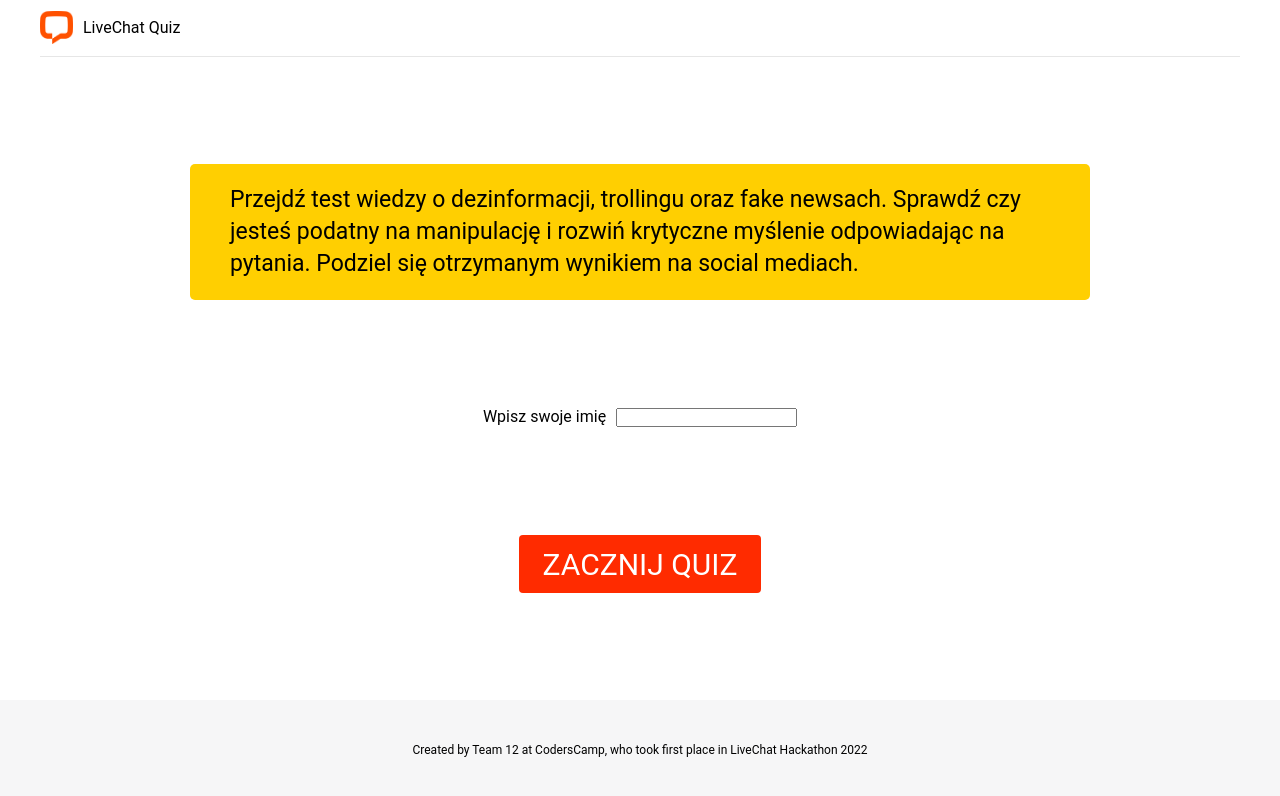
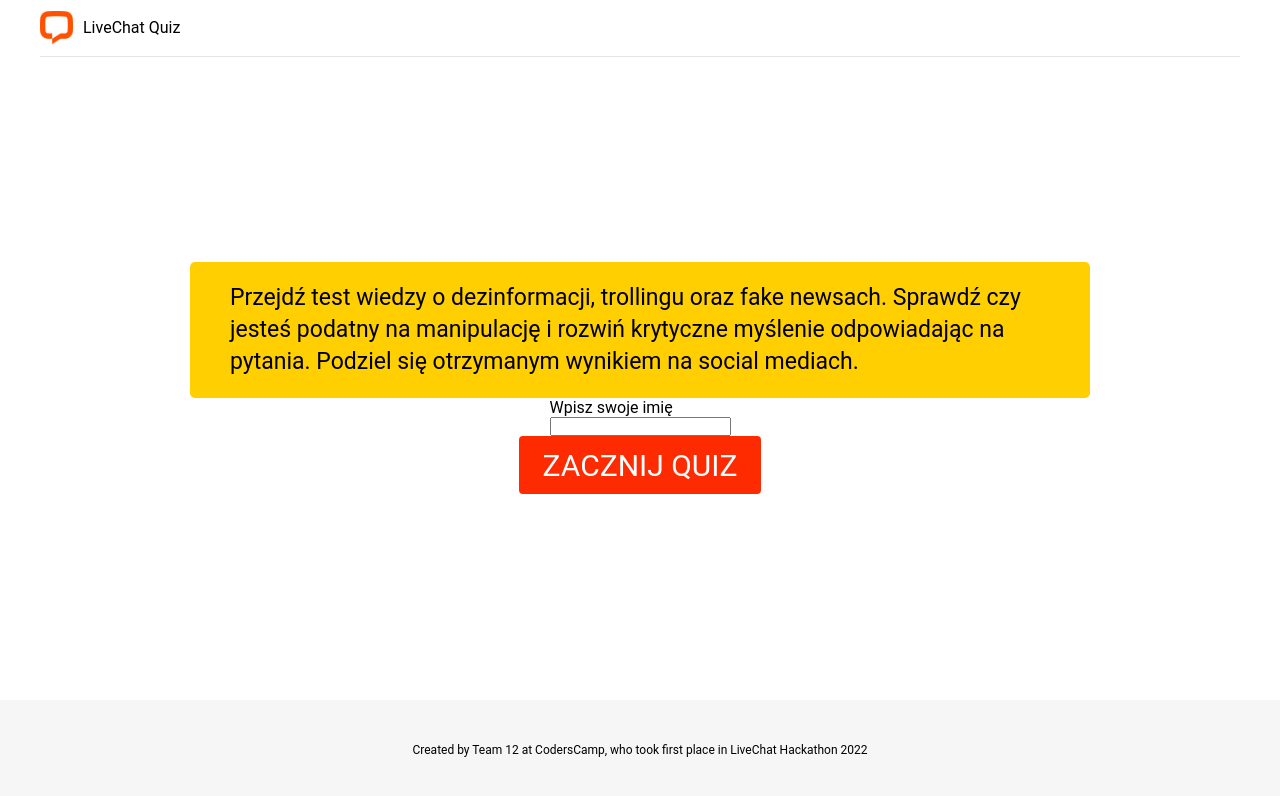
Before and after one commit to PiotrRynio/CodersCamp-LiveChatHackathon2022, a React (Create React App) app in the folder frontend/: page / in a window 1280 px wide. Shown: the top 796 px of the page. Built offline with nearby package versions, Linux system fonts and the light colour scheme.

Commit message:
refactor(start quiz page): add new feature, update styles

```diff
--- a/frontend/src/components/Input/InputAddName.tsx
+++ /dev/null
@@ -1,15 +0,0 @@
-import { StyledInput, StyledLabel } from './InputAddName.styled';
-
-type InputProps = {
-  name: string;
-  onChange: () => void;
-};
-
-export const Input = ({ name, onChange }: InputProps) => {
-  return (
-    <>
-      <StyledLabel htmlFor={name}>Wpisz swoje imię</StyledLabel>
-      <StyledInput onChange={onChange} type="text" name={name} />
-    </>
-  );
-};
--- a/frontend/src/components/Input/InputAddName.styled.ts
+++ b/frontend/src/components/Input/PlayerNameInput.styled.ts
@@ -5,3 +5,8 @@ export const StyledInput = styled.input``;
 export const StyledLabel = styled.label`
   margin-right: 10px;
 `;
+
+export const StyleWrapper = styled.div`
+  display: flex;
+  flex-direction: column;
+`;
--- /dev/null
+++ b/frontend/src/components/Input/PlayerNameInput.tsx
@@ -0,0 +1,25 @@
+import { useState } from 'react';
+import { StyledInput, StyledLabel, StyleWrapper } from './PlayerNameInput.styled';
+
+type PlayerNameInputProps = {
+  onChange: (playerName: string) => void;
+  value: string;
+};
+
+export const PlayerNameInput = ({ onChange, value }: PlayerNameInputProps) => {
+  return (
+    <StyleWrapper>
+      <StyledLabel htmlFor="player-name">Wpisz swoje imię</StyledLabel>
+      <StyledInput
+        name="player-name"
+        id="player-name"
+        value={value}
+        onChange={(event) => onChange(event.target.value)}
+        type="text"
+        required
+        min="2"
+        max="20"
+      />
+    </StyleWrapper>
+  );
+};
--- a/frontend/src/components/Input/index.ts
+++ b/frontend/src/components/Input/index.ts
@@ -1 +1 @@
-export * from './InputAddName';
+export * from './PlayerNameInput';
--- a/frontend/src/views/StartQuizPage/StartQuizPage.styles.ts
+++ b/frontend/src/views/StartQuizPage/StartQuizPage.styles.ts
@@ -5,7 +5,7 @@ export const StyledStartQuizPage = styled.section`
   flex-grow: 1;
   display: flex;
   flex-direction: column;
-  justify-content: space-evenly;
+  justify-content: center;
 `;
 
 export const StyledTypographyWrapper = styled.div`
@@ -18,6 +18,7 @@ export const StyledTypographyWrapper = styled.div`
 
 export const StyledInputWrapper = styled.div`
   align-self: center;
+  // background-color: #4997FF;
 `;
 
 export const StyledLink = styled(Link)`
--- a/frontend/src/views/StartQuizPage/StartQuizPage.tsx
+++ b/frontend/src/views/StartQuizPage/StartQuizPage.tsx
@@ -1,13 +1,21 @@
 import { Typography } from '../../components/Typography';
-import { Input } from '../../components/Input';
+import { useAppContext } from 'providers/AppContextProvider';
+import { PlayerNameInput } from '../../components/Input';
 import {
   StyledStartQuizPage,
   StyledTypographyWrapper,
   StyledInputWrapper,
   StyledLink,
 } from './StartQuizPage.styles';
+import { useState } from 'react';
 
 export const StartQuizPage = () => {
+  const { playerName, setPlayerName } = useAppContext();
+  const [name, setName] = useState('');
+  const onClick = () => {
+    setPlayerName(name);
+  };
+
   return (
     <StyledStartQuizPage>
       {/* <Typography variant="subtitle"></Typography> */}
@@ -19,14 +27,11 @@ export const StartQuizPage = () => {
         </Typography>
       </StyledTypographyWrapper>
       <StyledInputWrapper>
-        <Input
-          name="add-name"
-          onChange={() => {
-            console.log('change');
-          }}
-        />
+        <PlayerNameInput onChange={setPlayerName} value={playerName} />
       </StyledInputWrapper>
-      <StyledLink to="/quiz">Zacznij Quiz</StyledLink>
+      <StyledLink onClick={onClick} to="/quiz">
+        Zacznij Quiz
+      </StyledLink>
     </StyledStartQuizPage>
   );
 };
```
